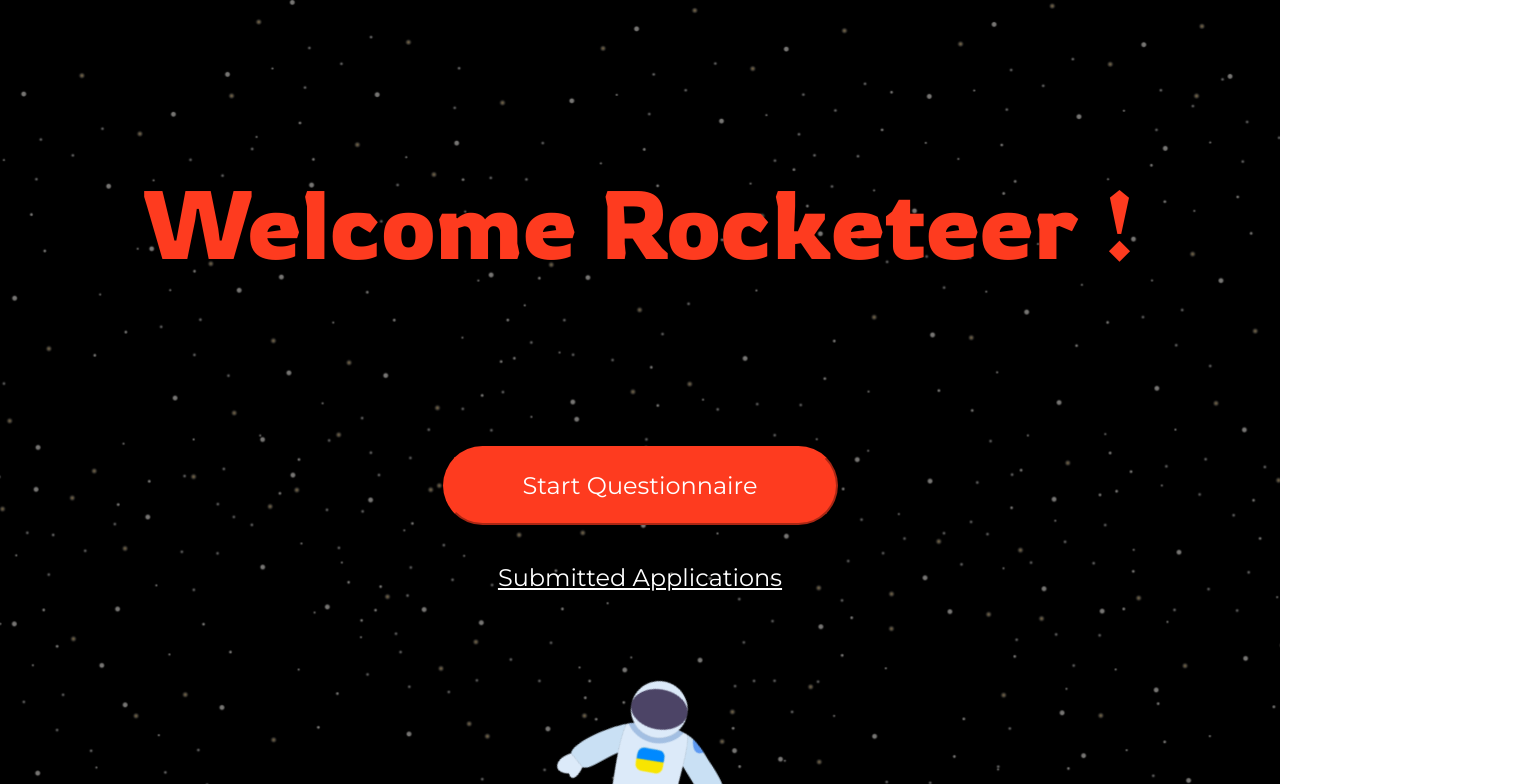
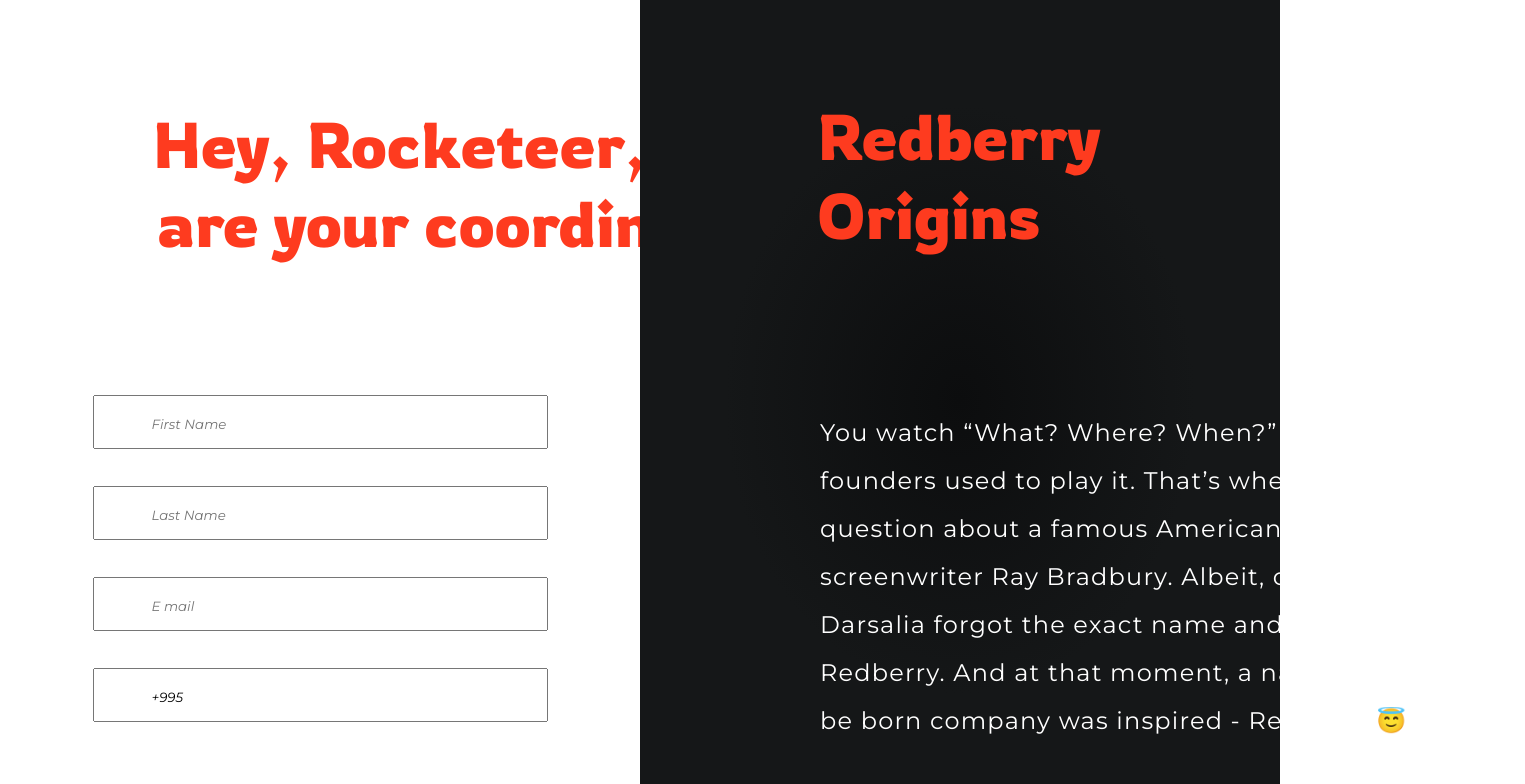
Before and after one commit to Demetrusa/RedBerry-Project, a React (Create React App) app in the folder my-app/: page / in a window 1280 px wide. Shown: the top 784 px of the page, 1525 px wide, since content can reach past the window. Built offline with nearby package versions, Linux system fonts and the light colour scheme.

Commit message:
add Origin Component google fonts

```diff
--- a/my-app/src/App.js
+++ b/my-app/src/App.js
@@ -12,8 +12,8 @@
 function App() {
   return (
     <div className="App">
-      <Header />
-      {/* <Origin /> */}
+      {/* <Header /> */}
+      <Origin />
       {/* <Skill /> */}
       {/* <Covid /> */}
       {/* <About /> */}
--- a/my-app/src/components/common/Origin/Origin.css
+++ b/my-app/src/components/common/Origin/Origin.css
@@ -14,6 +14,9 @@
   line-height: 79.49px;
   font-weight: 400;
   color: #fe3b1f;
+  font-family: Rowdies;
+  font-style: normal;
+  font-weight: normal;
 }
 .OriginHeading {
   width: 716px;
@@ -29,6 +32,9 @@
   line-height: 79.49px;
   color: #fe3b1f;
   text-align: start;
+  font-family: Rowdies;
+  font-style: normal;
+  font-weight: normal;
 }
 .rightSideText {
   width: 705px;
@@ -42,6 +48,9 @@
   letter-spacing: 0.05em;
   text-align: start;
   padding-top: 150px;
+  font-family: Montserrat;
+  font-style: normal;
+  font-weight: normal;
 }
 .firstForm {
   margin-top: 131px;
@@ -51,4 +60,6 @@
   height: 54px;
   padding: 17px 203px 13px 57px;
   margin-bottom: 37px;
+  font-family: Montserrat;
+  font-style: italic;
 }
```
